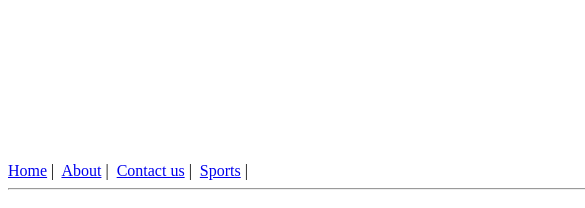
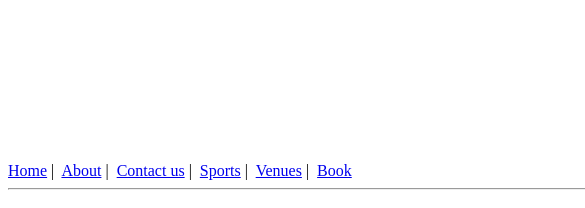
Before and after one commit to AnushaChougoni/playo-v1, a plain HTML site: page home.html in a window 1280 px wide. Shown: the top 208 px of the page, 0-585 px from the left. Drawn offline with Linux system fonts and the light colour scheme.

Commit message:
Update home.html

```diff
--- a/home.html
+++ b/home.html
@@ -11,6 +11,8 @@
         <a href="about.html">About</a>&nbsp;|&nbsp;
         <a href="contact.html">Contact us</a>&nbsp;|&nbsp;
         <a href="sportslist.html">Sports</a>&nbsp;|&nbsp;
+        <a href="venuedetails.html">Venues</a>&nbsp;|&nbsp;
+        <a href="Book.html">Book</a>&nbsp;
 
     </header>
 <hr>
```
